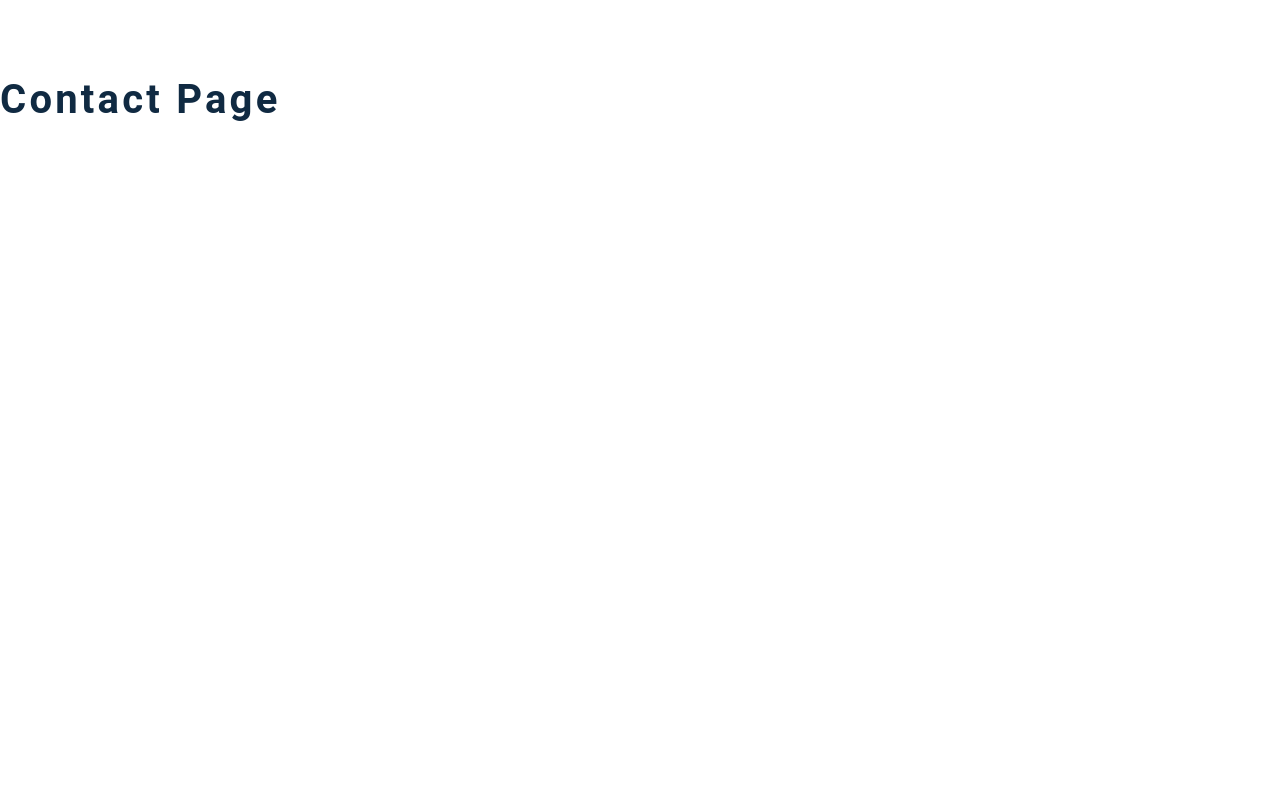
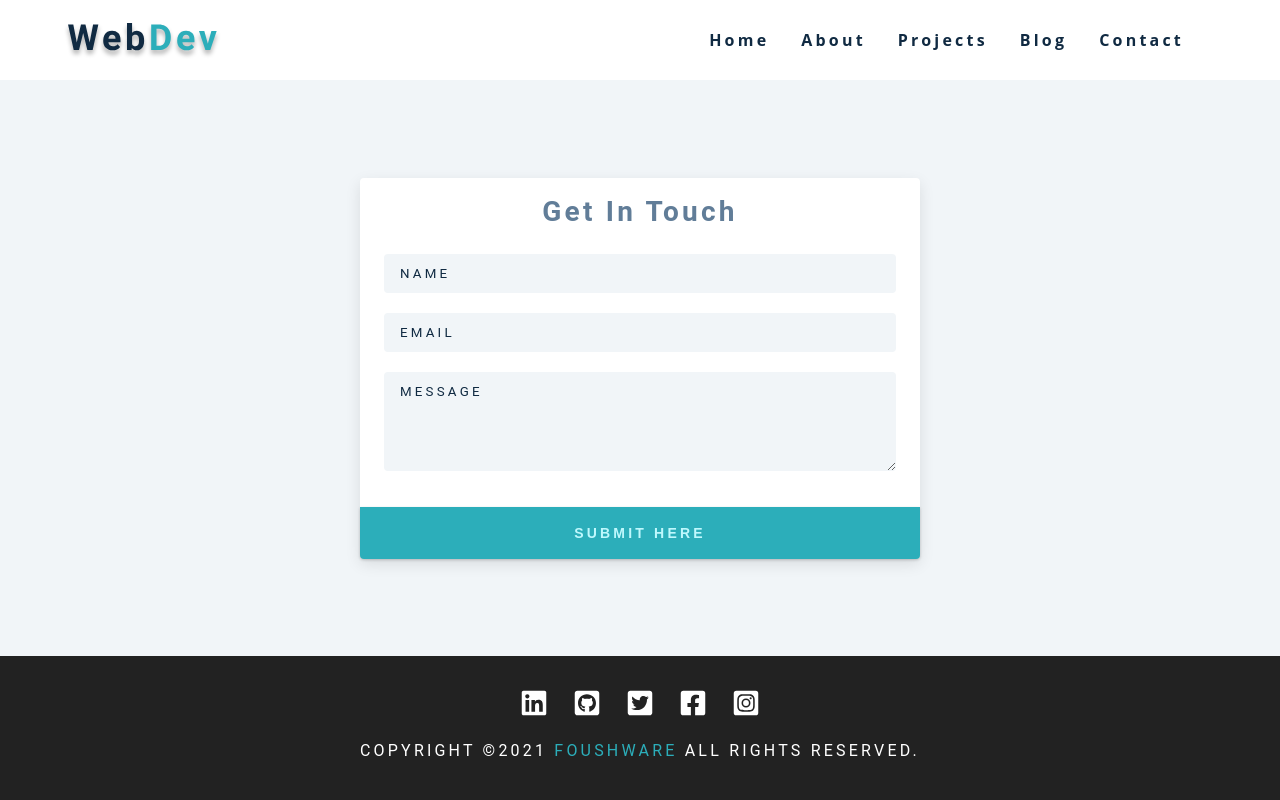
Before and after one commit to FoushWare/gatsby_portfolio, a Gatsby site: page /contact in a window 1280 px wide. Built offline with nearby package versions, Linux system fonts and the light colour scheme; Gatsby itself is replaced by a stand-in of ours.

Commit message:
🐵 Contact page with formspree service done !!

```diff
--- a/src/pages/contact.js
+++ b/src/pages/contact.js
@@ -2,7 +2,22 @@ import React from "react"
 import Layout from "../components/Layout"
 
 const contact = () => {
-  return <h2>contact page</h2>
+  return (<Layout>
+    <section className="contact-page">
+      <article className="contact-form">
+        <h3>Get in touch</h3>
+        <form action="https://formspree.io/f/xjvjkokk" method="POST">
+          <div className="form-group">
+            <input type="text" name="name" placeholder="name" className="form-control" />
+            <input type="email" name="email" placeholder="email" className="form-control" />
+            <textarea name="message" rows="5" placeholder="message" className="form-control"></textarea>
+          </div>
+          <button type="submit" className="submit-btn btn">Submit Here</button>
+        </form>
+      </article>
+    </section>
+  </Layout>
+  )
 }
 
 export default contact
```
